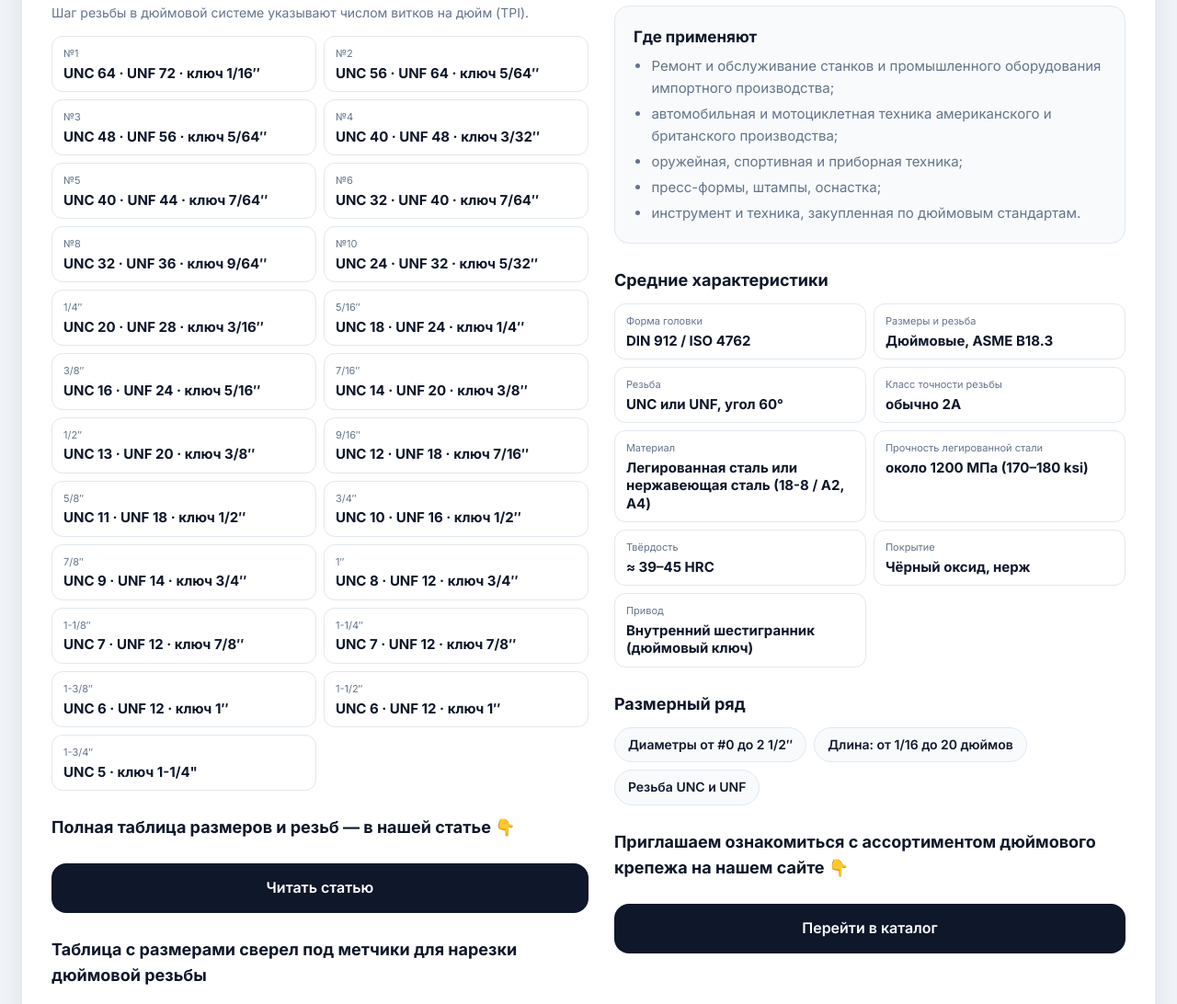
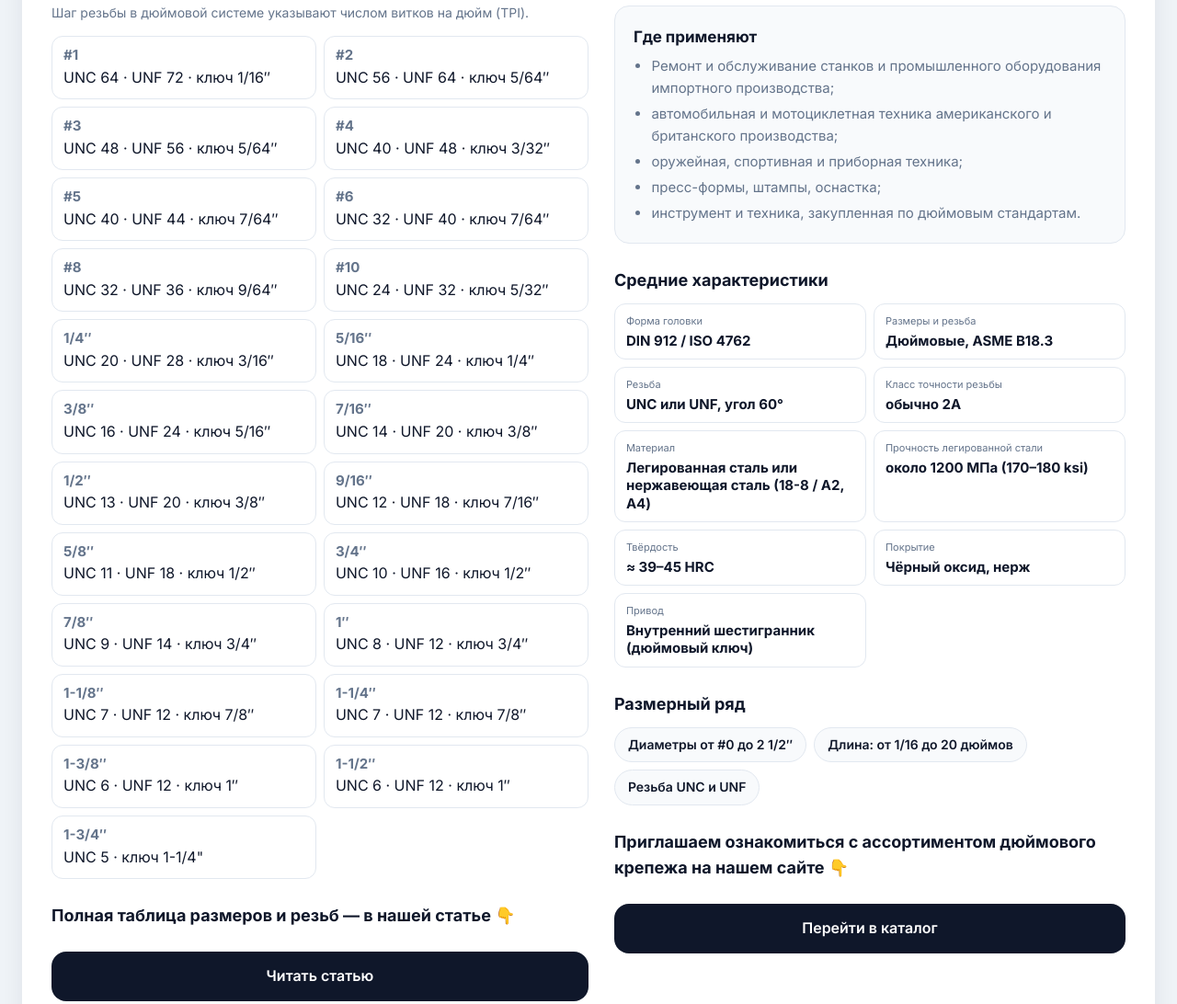
Before and after one commit to justaddresssss-hue/infoland_25, a plain HTML site: page index.html in a window 1280 px wide. Shown: the part 1732-2824 px from the top of the page at 92% size. Drawn offline with Linux system fonts and the light colour scheme; a script that the page names is missing.

Commit message:
Update index.html

```diff
--- a/index.html
+++ b/index.html
@@ -127,32 +127,32 @@
                     <h3 class="section-title">Ориентиры по типоразмерам: шаг резьбы и ключ</h3>
                     <p class="carousel-subtitle" style="text-align:left">Шаг резьбы в дюймовой системе указывают числом витков на дюйм (TPI).</p>
                     <div class="specs">
-                       <div class="spec-item"><span>№1</span><strong>UNC 64 · UNF 72 · ключ 1/16″</strong></div>
-                      <div class="spec-item"><span>№2</span><strong>UNC 56 · UNF 64 · ключ 5/64″</strong></div>
-                      <div class="spec-item"><span>№3</span><strong>UNC 48 · UNF 56 · ключ 5/64″</strong></div>
-                      <div class="spec-item"><span>№4</span><strong>UNC 40 · UNF 48 · ключ 3/32″</strong></div>
-                      <div class="spec-item"><span>№5</span><strong>UNC 40 · UNF 44 · ключ 7/64″</strong></div>
-                      <div class="spec-item"><span>№6</span><strong>UNC 32 · UNF 40 · ключ 7/64″</strong></div>
-                      <div class="spec-item"><span>№8</span><strong>UNC 32 · UNF 36 · ключ 9/64″</strong></div>
+                       <div class="spec-item"><span><strong>#1</strong></span>UNC 64 · UNF 72 · ключ 1/16″</div>
+                      <div class="spec-item"><span><strong>#2</strong></span>UNC 56 · UNF 64 · ключ 5/64″</div>
+                      <div class="spec-item"><span><strong>#3</strong></span>UNC 48 · UNF 56 · ключ 5/64″</div>
+                      <div class="spec-item"><span><strong>#4</strong></span>UNC 40 · UNF 48 · ключ 3/32″</div>
+                      <div class="spec-item"><span><strong>#5</strong></span>UNC 40 · UNF 44 · ключ 7/64″</div>
+                      <div class="spec-item"><span><strong>#6</strong></span>UNC 32 · UNF 40 · ключ 7/64″</div>
+                      <div class="spec-item"><span><strong>#8</strong></span>UNC 32 · UNF 36 · ключ 9/64″</div>
 
 
-                      <div class="spec-item"><span>№10</span><strong>UNC 24 · UNF 32 · ключ 5/32″</strong></div>
+                      <div class="spec-item"><span><strong>#10</strong></span>UNC 24 · UNF 32 · ключ 5/32″</div>
 
-                        <div class="spec-item"><span>1/4″</span><strong>UNC 20 · UNF 28 · ключ 3/16″</strong></div>
-                        <div class="spec-item"><span>5/16″</span><strong>UNC 18 · UNF 24 · ключ 1/4″</strong></div>
-                        <div class="spec-item"><span>3/8″</span><strong>UNC 16 · UNF 24 · ключ 5/16″</strong></div>
-                        <div class="spec-item"><span>7/16″</span><strong>UNC 14 · UNF 20 · ключ 3/8″</strong></div>
-                        <div class="spec-item"><span>1/2″</span><strong>UNC 13 · UNF 20 · ключ 3/8″</strong></div>
-                        <div class="spec-item"><span>9/16″</span><strong>UNC 12 · UNF 18 · ключ 7/16″</strong></div>
-                        <div class="spec-item"><span>5/8″</span><strong>UNC 11 · UNF 18 · ключ 1/2″</strong></div>
-                        <div class="spec-item"><span>3/4″</span><strong>UNC 10 · UNF 16 · ключ 1/2″</strong></div>
-                        <div class="spec-item"><span>7/8″</span><strong>UNC 9 · UNF 14 · ключ 3/4″</strong></div>
-                        <div class="spec-item"><span>1″</span><strong>UNC 8 · UNF 12 · ключ 3/4″</strong></div>
-                        <div class="spec-item"><span>1-1/8″</span><strong>UNC 7 · UNF 12 · ключ 7/8″</strong></div>
-                        <div class="spec-item"><span>1-1/4″</span><strong>UNC 7 · UNF 12 · ключ 7/8″</strong></div>
-                        <div class="spec-item"><span>1-3/8″</span><strong>UNC 6 · UNF 12 · ключ 1″</strong></div>
-                        <div class="spec-item"><span>1-1/2″</span><strong>UNC 6 · UNF 12 · ключ 1″</strong></div>
-                        <div class="spec-item"><span>1-3/4″</span><strong>UNC 5 · ключ 1-1/4"</strong></div>
+                        <div class="spec-item"><span><strong>1/4″</strong></span>UNC 20 · UNF 28 · ключ 3/16″</div>
+                        <div class="spec-item"><span><strong>5/16″</strong></span>UNC 18 · UNF 24 · ключ 1/4″</div>
+                        <div class="spec-item"><span><strong>3/8″</strong></span>UNC 16 · UNF 24 · ключ 5/16″</div>
+                        <div class="spec-item"><span><strong>7/16″</strong></span>UNC 14 · UNF 20 · ключ 3/8″</div>
+                        <div class="spec-item"><span><strong>1/2″</strong></span>UNC 13 · UNF 20 · ключ 3/8″</div>
+                        <div class="spec-item"><span><strong>9/16″</strong></span>UNC 12 · UNF 18 · ключ 7/16″</div>
+                        <div class="spec-item"><span><strong>5/8″</strong></span>UNC 11 · UNF 18 · ключ 1/2″</div>
+                        <div class="spec-item"><span><strong>3/4″</strong></span>UNC 10 · UNF 16 · ключ 1/2″</div>
+                        <div class="spec-item"><span><strong>7/8″</strong></span>UNC 9 · UNF 14 · ключ 3/4″</div>
+                        <div class="spec-item"><span><strong>1″</strong></span>UNC 8 · UNF 12 · ключ 3/4″</div>
+                        <div class="spec-item"><span><strong>1-1/8″</strong></span>UNC 7 · UNF 12 · ключ 7/8″</div>
+                        <div class="spec-item"><span><strong>1-1/4″</strong></span>UNC 7 · UNF 12 · ключ 7/8″</div>
+                        <div class="spec-item"><span><strong>1-3/8″</strong></span>UNC 6 · UNF 12 · ключ 1″</div>
+                        <div class="spec-item"><span><strong>1-1/2″</strong></span>UNC 6 · UNF 12 · ключ 1″</div>
+                        <div class="spec-item"><span><strong>1-3/4″</strong></span>UNC 5 · ключ 1-1/4"</div>
                     </div>
 
                     <h3 class="section-title">Полная таблица размеров и резьб — в нашей статье 👇</h3>
```
